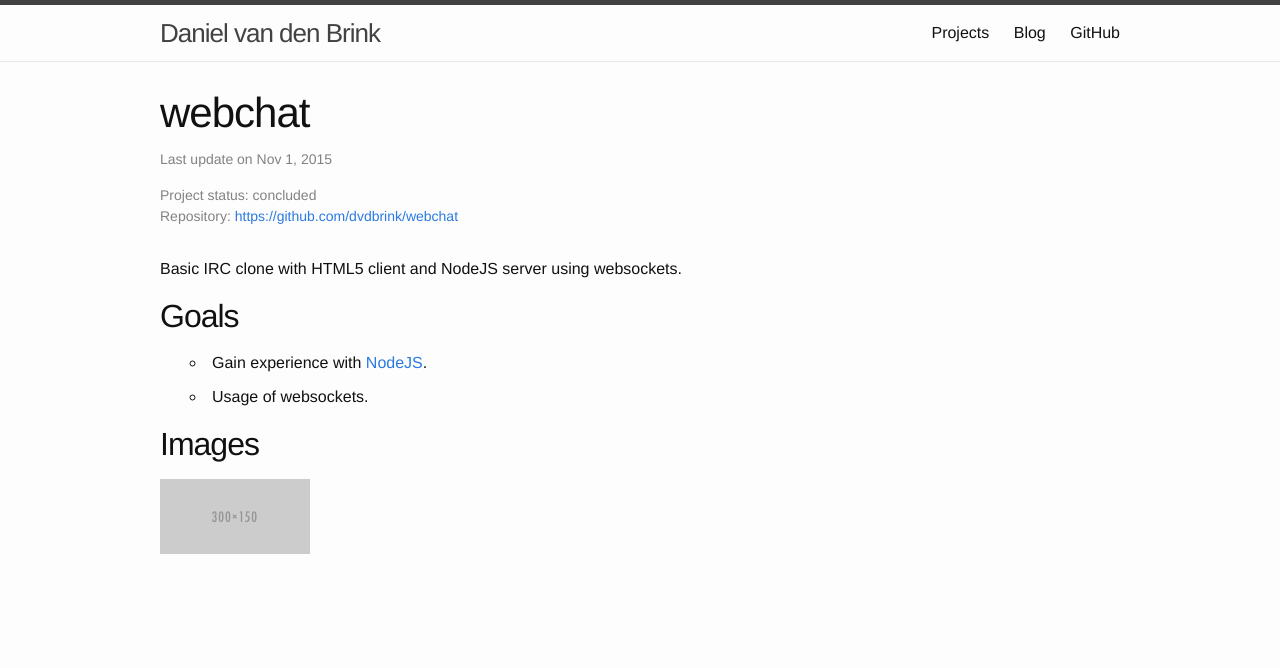
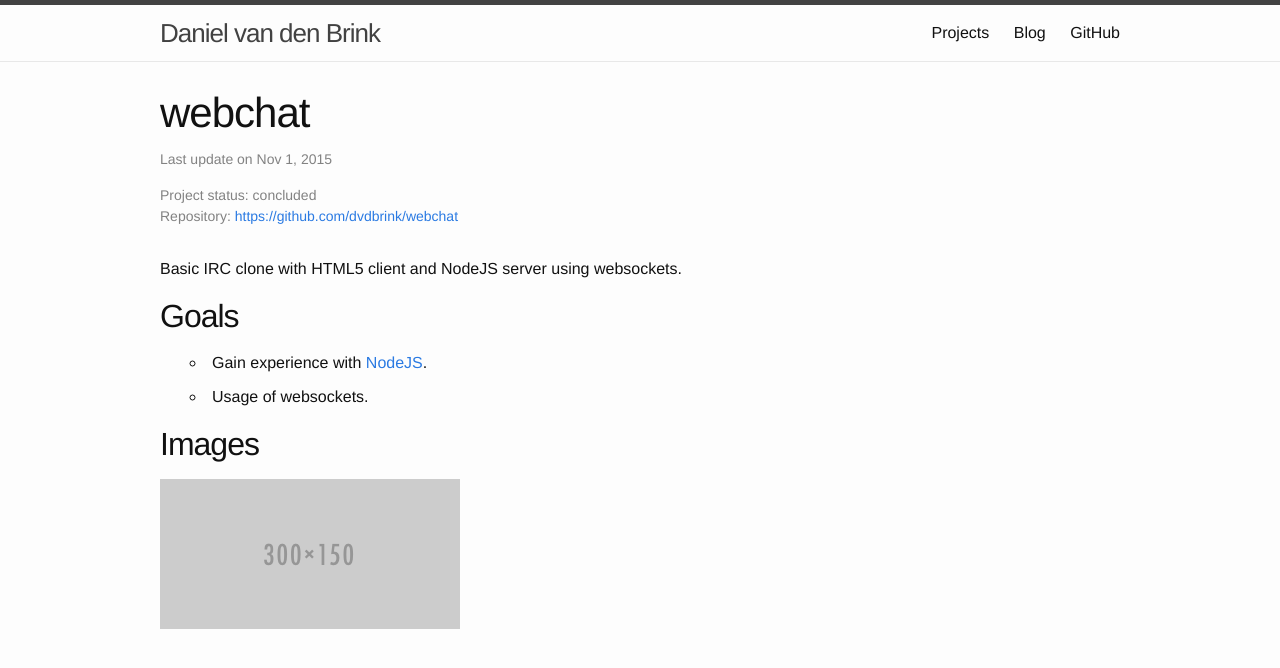
Before and after one commit to dvdbrink/dvdbrink.github.io, a Jekyll site: the page built from _posts/project/2015-11-01-webchat.md, in a window 1280 px wide. Shown: the top 668 px of the page. Built offline with Jekyll 4.4.1, drawn with Linux system fonts in a browser that asks for light colours.

Commit message:
Make project images link to image

```diff
--- a/_layouts/project.html
+++ b/_layouts/project.html
@@ -21,7 +21,7 @@
     {% if page.images %}
       <h2 id="images">Images</h2>
       {% for image in page.images do %}
-        <img src="{{ image | prepend: "/images/" | prepend: site.url }}" width="150">
+        <a href="{{ image | prepend: "/images/" | prepend: site.url }}"><img src="{{ image | prepend: "/images/" | prepend: site.url }}" width="300"></a>
       {% endfor %}
     {% endif %}
   </article>
```
